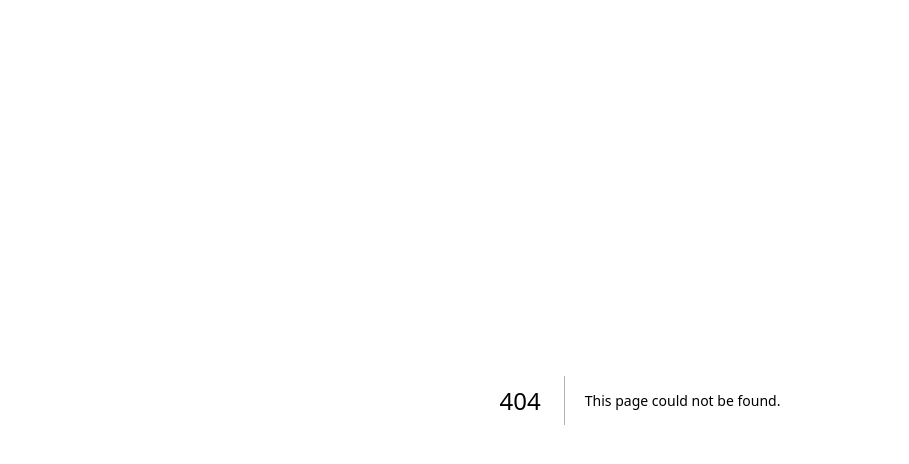
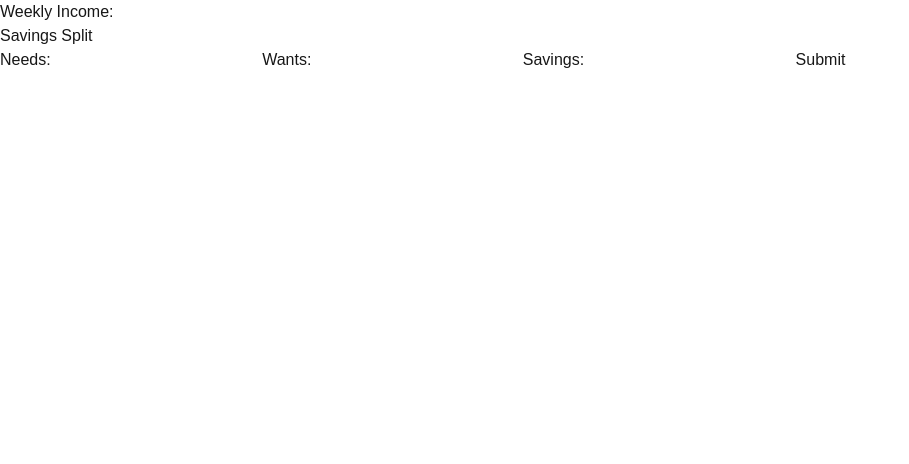
Before and after one commit to nalydh/Studult-Finance, a Next.js app in the folder frontend/: page /budget in a window 1280 px wide. Before the commit this address had no page. Shown: the top 464 px of the page, without its empty margins (0-909 px from the left). Built offline with nearby package versions, Linux system fonts and the light colour scheme.

Commit message:
Basic front end inputs and button added for budget

```diff
--- /dev/null
+++ b/frontend/app/budget/page.jsx
@@ -0,0 +1,47 @@
+"use client";
+
+import { useState, React } from "react";
+
+function BudgetPage() {
+  const [form, setForm] = useState({
+    income: null,
+    needsPct: null,
+    wantsPct: null,
+    savingsPct: null,
+  });
+
+  function handleChange(e) {
+    setForm({
+      ...form,
+      [e.target.name]: e.target.value,
+    });
+    console.log(form);
+  }
+
+  function handleSubmit() {
+    console.log("Submitted!");
+  }
+
+  return (
+    <div>
+      <label>Weekly Income:</label>
+      <input type="number" name="income" onChange={handleChange} />
+
+      <h2>Savings Split</h2>
+      <label>Needs: </label>
+      <input type="number" name="needsPct" onChange={handleChange} />
+
+      <label>Wants: </label>
+      <input type="number" name="wantsPct" onChange={handleChange} />
+
+      <label>Savings: </label>
+      <input type="number" name="savingsPct" onChange={handleChange} />
+
+      <button type="submit" onClick={handleSubmit}>
+        Submit
+      </button>
+    </div>
+  );
+}
+
+export default BudgetPage;
```
